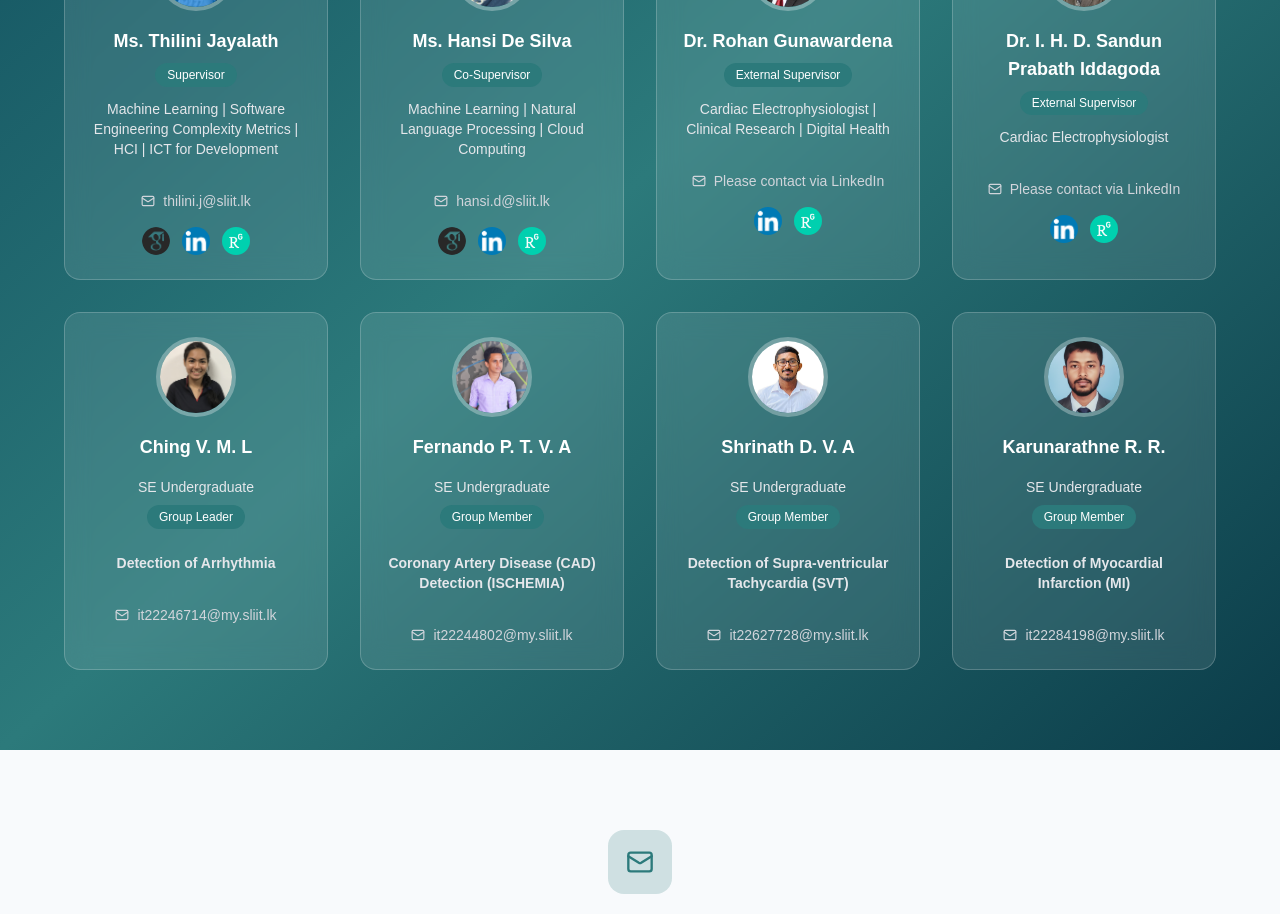
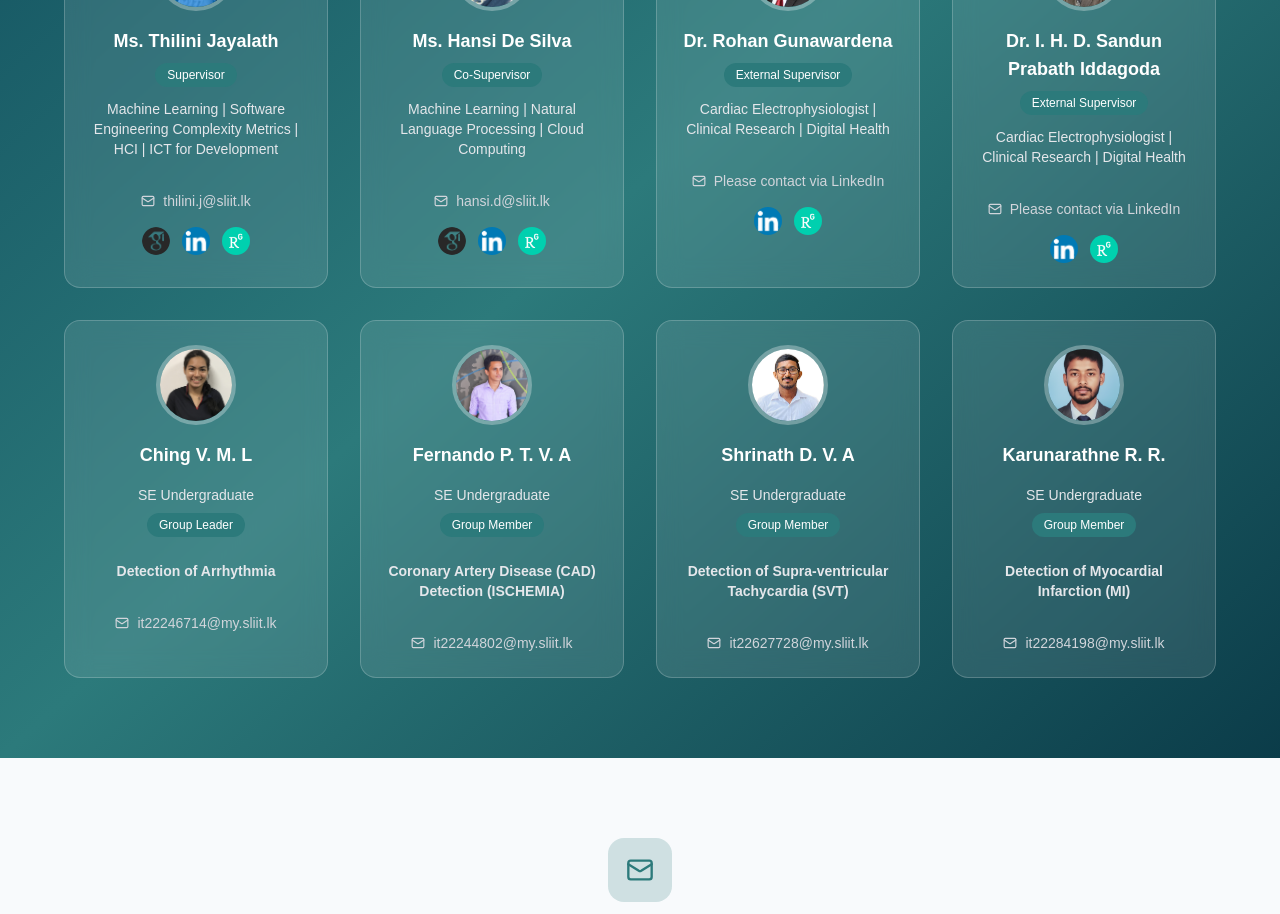
Before and after one commit to ThisalFernando/25-26J-522-Research-Web, a React (Create React App) app: page / in a window 1280 px wide. Shown: the part 10200-11114 px from the top of the page. Built offline with nearby package versions, Linux system fonts and the light colour scheme.

Commit message:
Added new external stakeholder details

```diff
--- a/src/pages/index.jsx
+++ b/src/pages/index.jsx
@@ -284,7 +284,7 @@ export default function Home() {
     {
         name: "Dr. I. H. D. Sandun Prabath Iddagoda",
         role: "External Supervisor",
-        desc: "Cardiac Electrophysiologist",
+        desc: "Cardiac Electrophysiologist | Clinical Research | Digital Health",
         email: "Please contact via LinkedIn",
         img: external02,
         linkedin: "https://www.linkedin.com/in/sandun-prabath-055a6787/",
```
